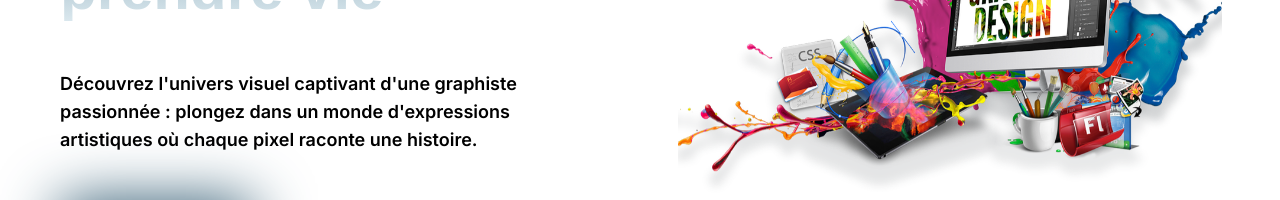
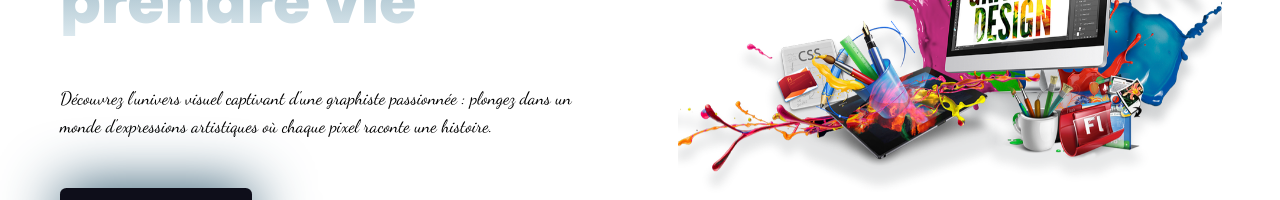
Before and after one commit to NMY0d4/Sarah_portefolio, a Next.js app: page / in a window 1280 px wide. Shown: the part 346-546 px from the top of the page. Built offline with nearby package versions, Linux system fonts and the light colour scheme; no server answers.

Commit message:
learn about font in nextjs 13

```diff
--- a/src/app/globals.css
+++ b/src/app/globals.css
@@ -22,6 +22,7 @@
 body {
   max-width: 100vw;
   overflow-x: hidden;
+  font-family: 'dancing', cursive;
 }
 
 h1 {
--- a/src/app/layout.js
+++ b/src/app/layout.js
@@ -1,4 +1,6 @@
 import { Inter } from 'next/font/google';
+import { Poppins } from 'next/font/google';
+import { Dancing_Script } from 'next/font/google';
 import './globals.css';
 import { ThemeProvider } from '@/context/ThemeContext';
 import Navbar from '@/components/navbar/Navbar';
@@ -6,10 +8,14 @@ import Footer from '@/components/footer/Footer';
 import AuthProvider from '@/components/AuthProvider/AuthProvider';
 
 const inter = Inter({ subsets: ['latin'] });
-// const poppins = Poppins({
-//   weight: ['200', '400', '600', '800'],
-//   subsets: ['latin'],
-// });
+const poppins = Poppins({
+  weight: ['200', '400', '600', '800'],
+  subsets: ['latin'],
+});
+const dancing = Dancing_Script({
+  weight: ['400', '500', '600', '700'],
+  subsets: ['latin'],
+});
 
 export const metadata = {
   title: 'Bienvenue chez Sarah',
@@ -19,7 +25,7 @@ export const metadata = {
 export default function RootLayout({ children }) {
   return (
     <html lang='en'>
-      <body className={inter.className} suppressHydrationWarning={true}>
+      <body className={poppins.className} suppressHydrationWarning={true}>
         <ThemeProvider>
           <AuthProvider>
             <div className='big-container'>
--- a/src/app/page.jsx
+++ b/src/app/page.jsx
@@ -16,7 +16,7 @@ export default function Home() {
         >
           Laissez votre imagination prendre vie
         </h1>
-        <p className='text-sm sm:text-lg font-semibold'>
+        <p className='font-dancing text-sm sm:text-lg'>
           Découvrez l&apos;univers visuel captivant d&apos;une graphiste
           passionnée : plongez dans un monde d&apos;expressions artistiques où
           chaque pixel raconte une histoire.
--- a/tailwind.config.js
+++ b/tailwind.config.js
@@ -10,6 +10,7 @@ module.exports = {
     extend: {
       fontFamily: {
         poppins: ['Poppins', 'sans-serif'],
+        dancing: ['Dancing Script', 'cursive'],
       },
       fontWeight: {
         poppins: {
```
